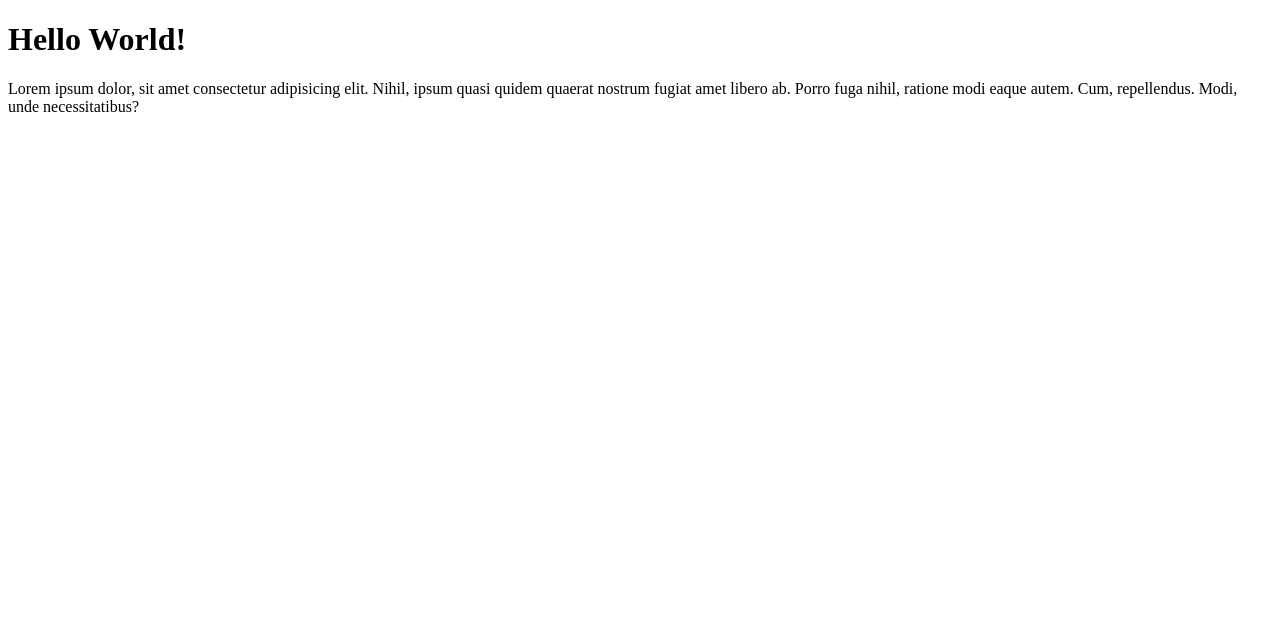
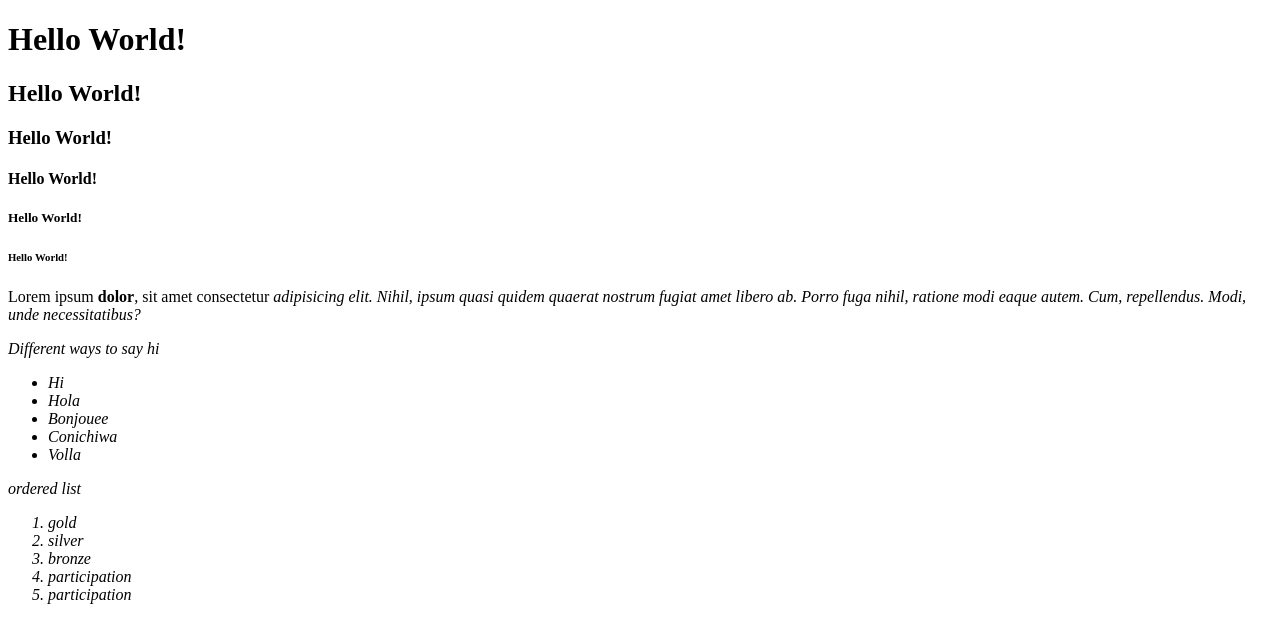
Before and after one commit to vazquezea96/Odin-Project, a plain HTML site: page index.html in a window 1280 px wide. Drawn offline with Linux system fonts and the light colour scheme.

Commit message:
added list and link practice

```diff
--- a/index.html
+++ b/index.html
@@ -4,13 +4,37 @@
         <meta charset="UTF-8">
         <title>My First Webpage</title>
     </head>
-
+    <!-- This is just a practice w/ html - kinda rusty. -->
     <body>
         <h1>Hello World!</h1>
+        <h2>Hello World!</h2>
+        <h3>Hello World!</h3>
+        <h4>Hello World!</h4>
+        <h5>Hello World!</h5>
+        <h6>Hello World!</h6>
         <p>
-            Lorem ipsum dolor, sit amet consectetur adipisicing elit.
-            Nihil, ipsum quasi quidem quaerat nostrum fugiat amet libero ab. Porro fuga nihil, ratione modi eaque autem.
+            Lorem ipsum <strong>dolor</strong>, sit amet consectetur <em>adipisicing<em></em> elit.
+            Nihil, ipsum quasi quidem quaerat nostrum fugiat amet libero ab. Porro fuga nihil,
+            ratione modi eaque autem.
             Cum, repellendus. Modi, unde necessitatibus?
         </p>
+
+            <p>Different ways to say hi</p>
+        <ul>
+            <li>Hi</li>
+            <li>Hola</li>
+            <li>Bonjouee</li>
+            <li>Conichiwa</li>
+            <li>Volla</li>
+        </ul>
+
+        <p>ordered list</p>
+        <ol>
+            <li>gold</li>
+            <li>silver</li>
+            <li>bronze</li>
+            <li>participation</li>
+            <li>participation</li>
+        </ol>
     </body>
 </html>
```
